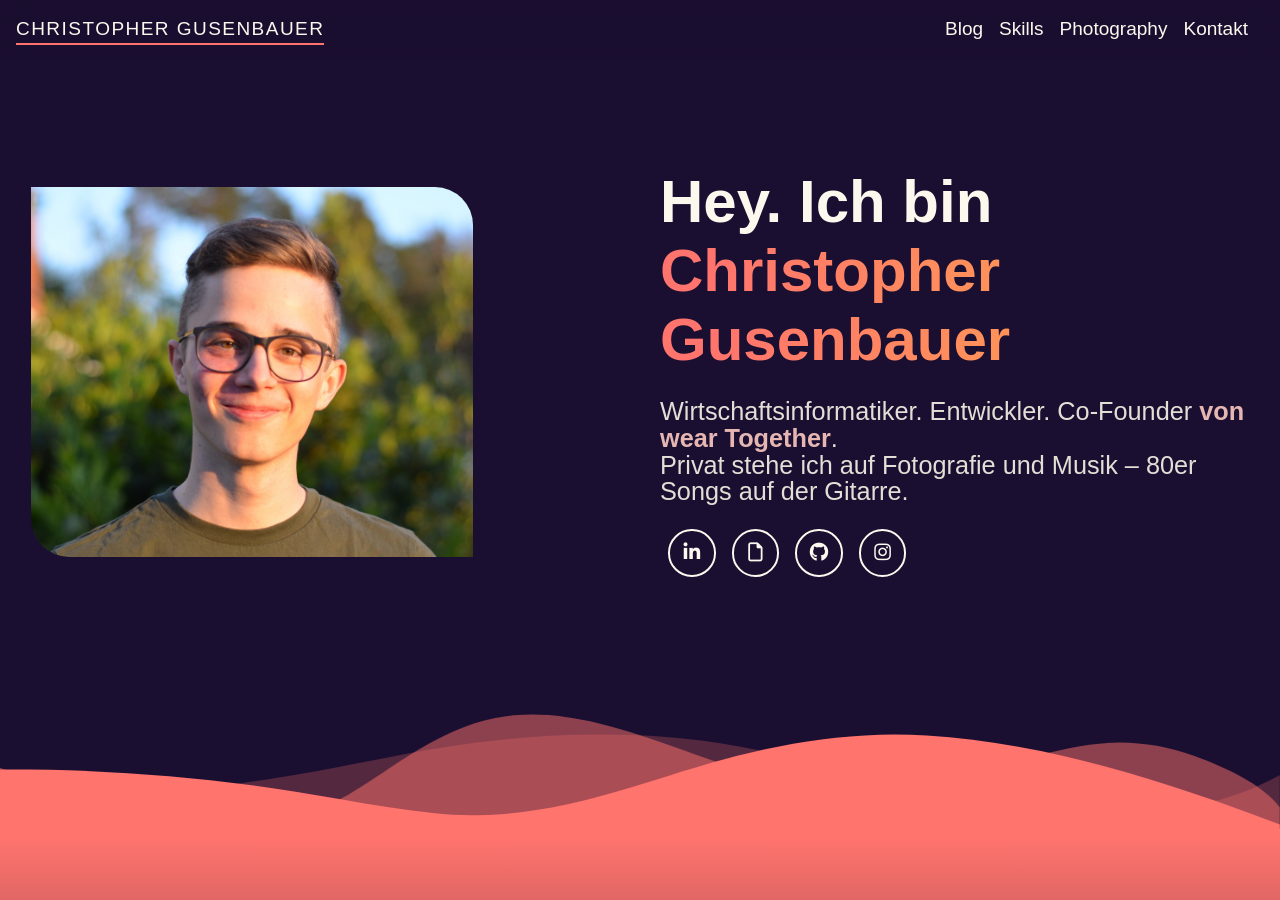
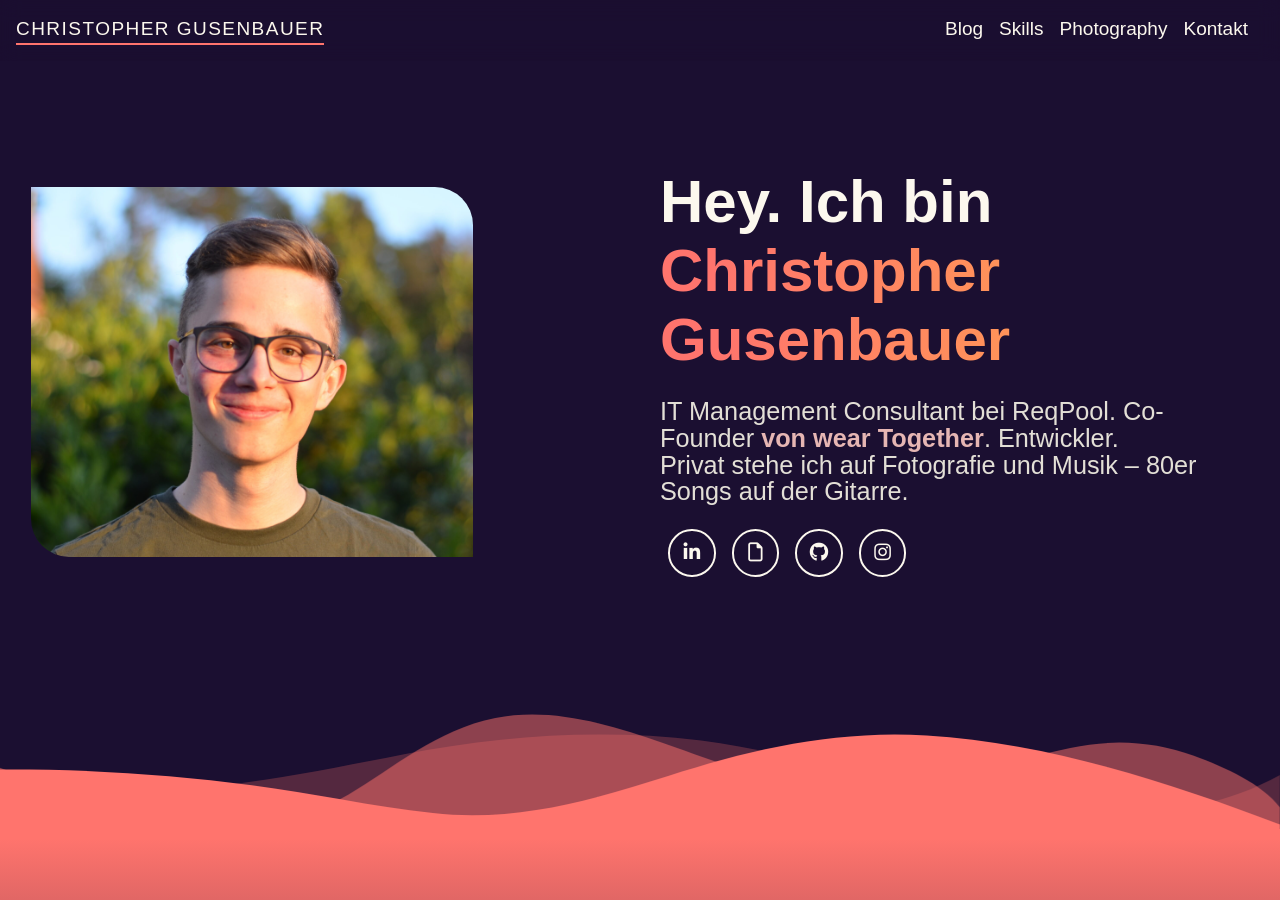
Before and after one commit to FireRedDev/ChristopherGusenbauerAT, a Jekyll site: the page built from index.html, in a window 1280 px wide and 900 px high. Built offline with Jekyll 4.4.1, drawn with Linux system fonts in a browser that asks for light colours; nearby versions of some CDN libraries; a script that is not in the unit is left out.

Commit message:
Update index.html
reqpool

```diff
--- a/index.html
+++ b/index.html
@@ -35,8 +35,8 @@
                 <img class="headshot" src="images/headshot.jpg">
                 <h1 class>Hey. Ich bin <span class="highlighted-text">Christopher Gusenbauer</span></h1>
                 <p class="self-description">
-                    Wirtschaftsinformatiker. Entwickler. Co-Founder <a class="fatcolorfultext" href="https://wear-together.at"
-                        target="_blank" > von wear Together</a>.
+                    IT Management Consultant bei ReqPool. Co-Founder <a class="fatcolorfultext" href="https://wear-together.at"
+                        target="_blank" > von wear Together</a>. Entwickler.
                     <br>Privat stehe ich auf Fotografie und Musik – 80er Songs auf der Gitarre.
                 </p>
                 <ul class="social-icons">
```
